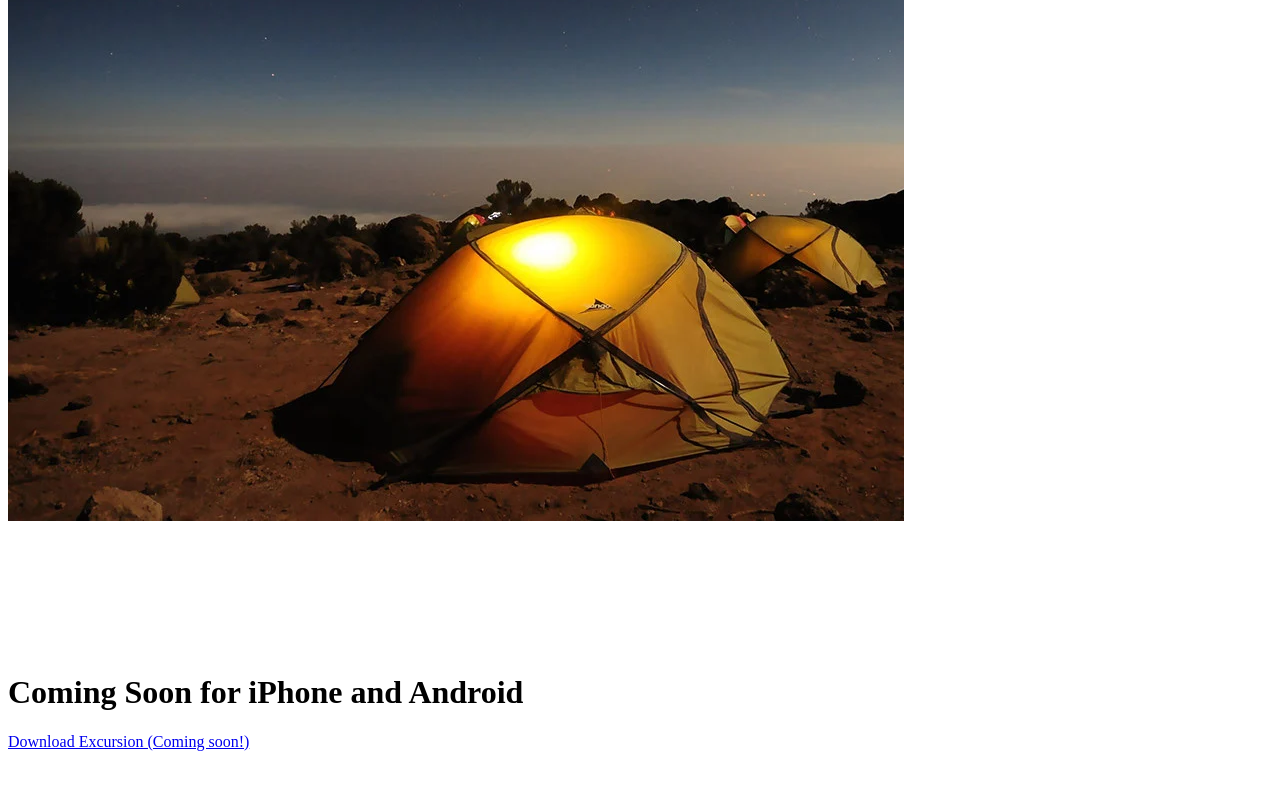
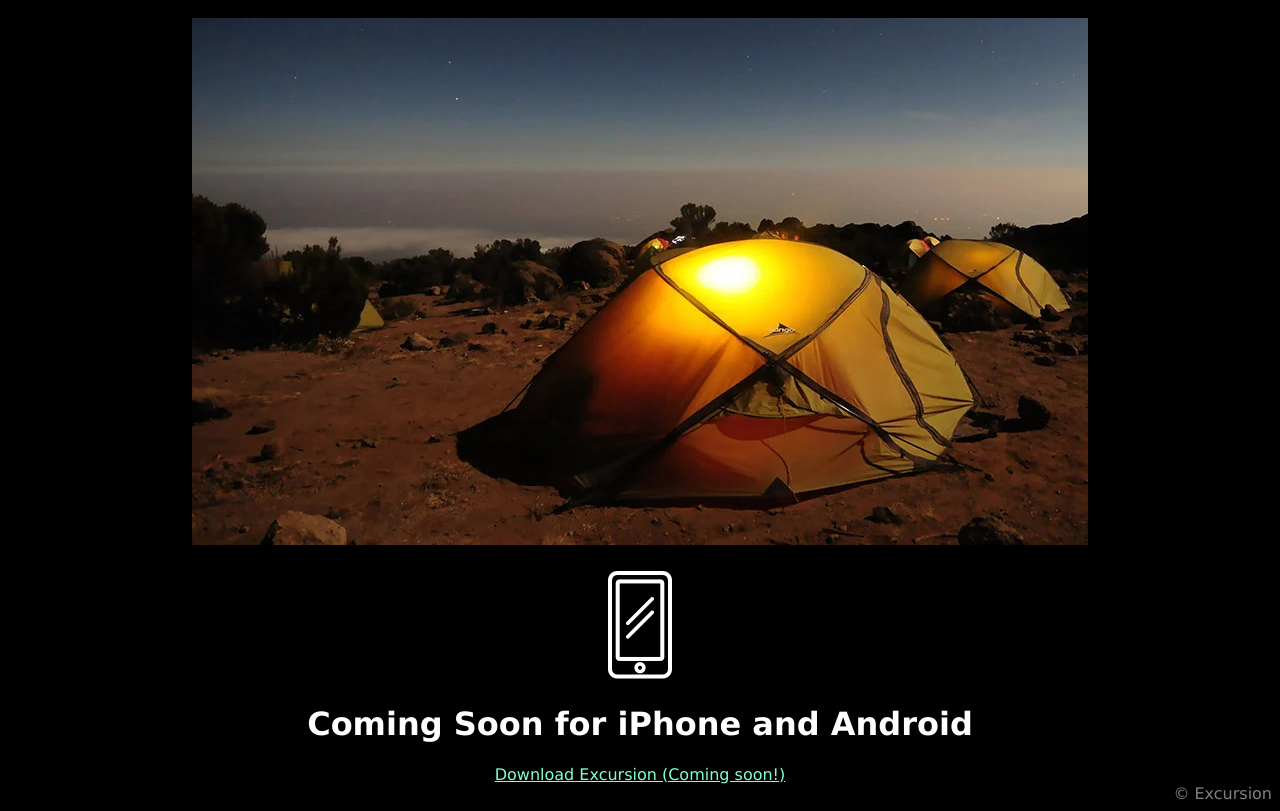
Before and after one commit to KOlofinmoyin/excursion, a plain HTML site: page index.html in a window 1280 px wide. Shown: the part 388-1199 px from the top of the page. Before the commit the page ends 1147 px from the top, so only its background shows below. Drawn offline with Linux system fonts and the light colour scheme.

Commit message:
Add styles & complete html changes

```diff
--- a/index.html
+++ b/index.html
@@ -8,7 +8,7 @@
   <body>
       <header>
         <h1>Discover hidden places in the world around you</h1>
-        <p><a href="https://18be3b905f8a4c73b4452d7956f8d33e.cc-propeller.cloud/">Download Excursion (Coming soon!)</a></p>
+        <p><a href="https://18be3b905f8a4c73b4452d7956f8d33e.cc-propeller.cloud/" class="cta">Download Excursion (Coming soon!)</a></p>
         <video autoplay loop>
     <source src="resources/videos/excursion.mp4" type="video/mp4">
     Sorry, your browser doesn't support embedded videos.
@@ -24,8 +24,10 @@
         <p><img src="resources/images/phone.png" alt=""></p>
 
         <h1>Coming Soon for iPhone and Android</h1>
-        <a href="https://18be3b905f8a4c73b4452d7956f8d33e.cc-propeller.cloud/">Download Excursion (Coming soon!)</a>
+        <a href="https://18be3b905f8a4c73b4452d7956f8d33e.cc-propeller.cloud/" class="cta">Download Excursion (Coming soon!)</a>
       </main>
-
+      <footer>
+          &copy; Excursion
+      </footer>
   </body>
 </html>
--- a/resources/css/style.css
+++ b/resources/css/style.css
@@ -0,0 +1,44 @@
+body {
+    font-family: Verdana, sans-serif;
+    text-align: center;
+    background-color: black;
+    color: white;
+}
+
+h2 {
+    font-size: 42px;
+    font-weight: 300;
+}
+
+h2 {
+    display: block;
+    font-size: 1.5em;
+    margin-block-start: 0.83em;
+    margin-block-end: 0.83em;
+    margin-inline-start: 0px;
+    margin-inline-end: 0px;
+    font-weight: bold;
+}
+
+p {
+    color: Gray;
+    font-size: 21px;
+}
+
+p {
+    display: block;
+    margin-block-start: 1em;
+    margin-block-end: 1em;
+    margin-inline-start: 0px;
+    margin-inline-end: 0px;
+}
+
+.cta {
+    color: Aquamarine;
+    font-size: 16px;
+}
+
+footer {
+  text-align: right;
+  color: gray;
+}
```
